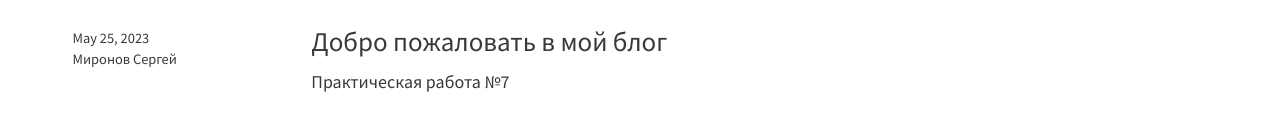
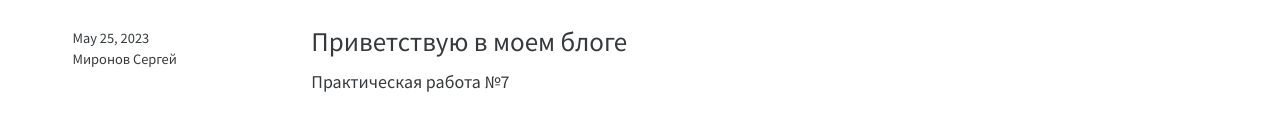
Before and after one commit to Smipos/smipos.github.io, a plain HTML site: page docs/index.html in a window 1280 px wide. Shown: the part 445-560 px from the top of the page. Drawn offline with nearby package versions, Linux system fonts and the light colour scheme.

Commit message:
Update index.html

```diff
--- a/docs/index.html
+++ b/docs/index.html
@@ -201,7 +201,7 @@ PHdays
 <div class="body">
 <a href="./posts/welcome/index.html">
 <h3 class="no-anchor listing-title">
-Добро пожаловать в мой блог
+Приветствую в моем блоге
 </h3>
 <div class="listing-subtitle">
 
```
